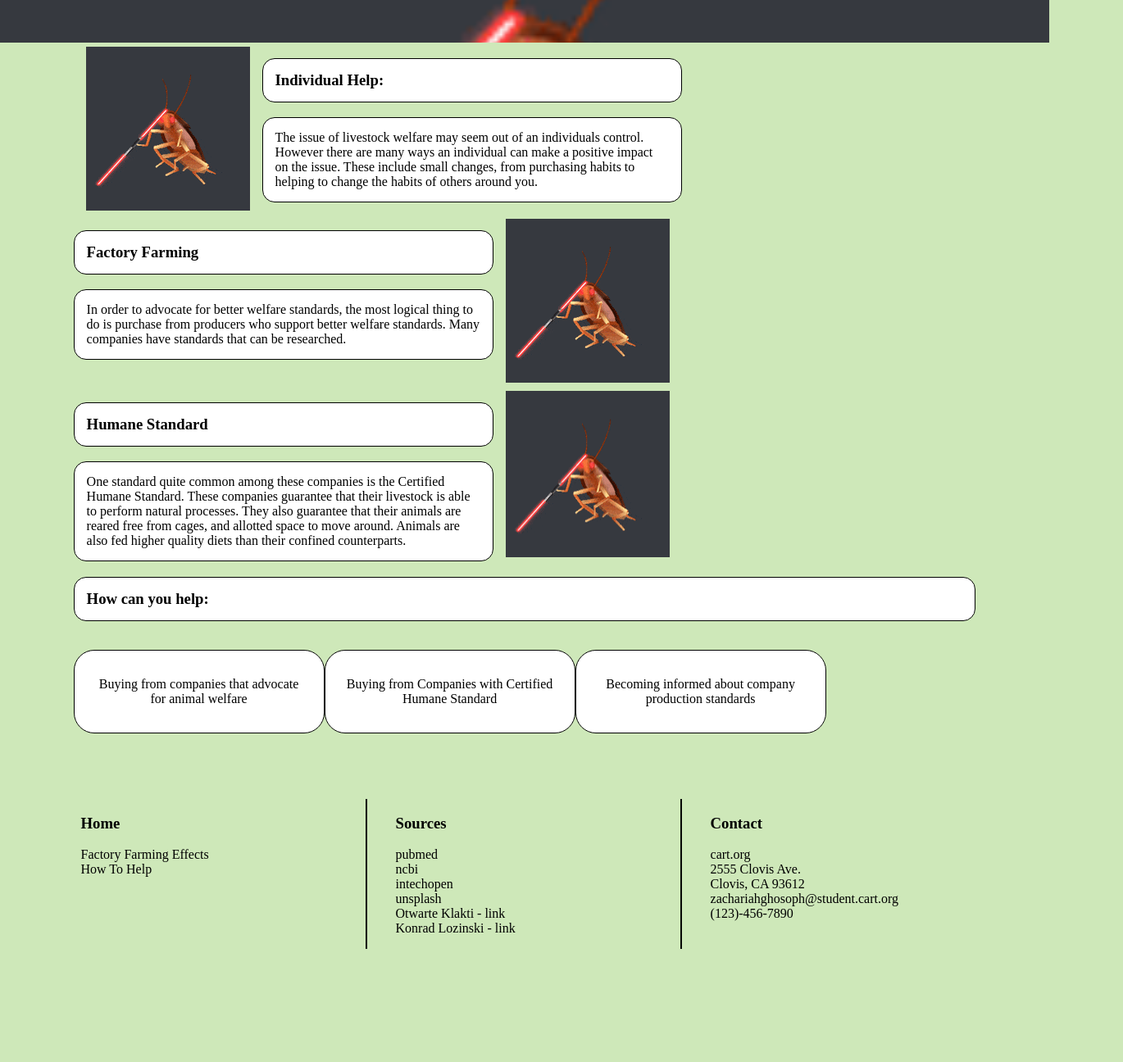
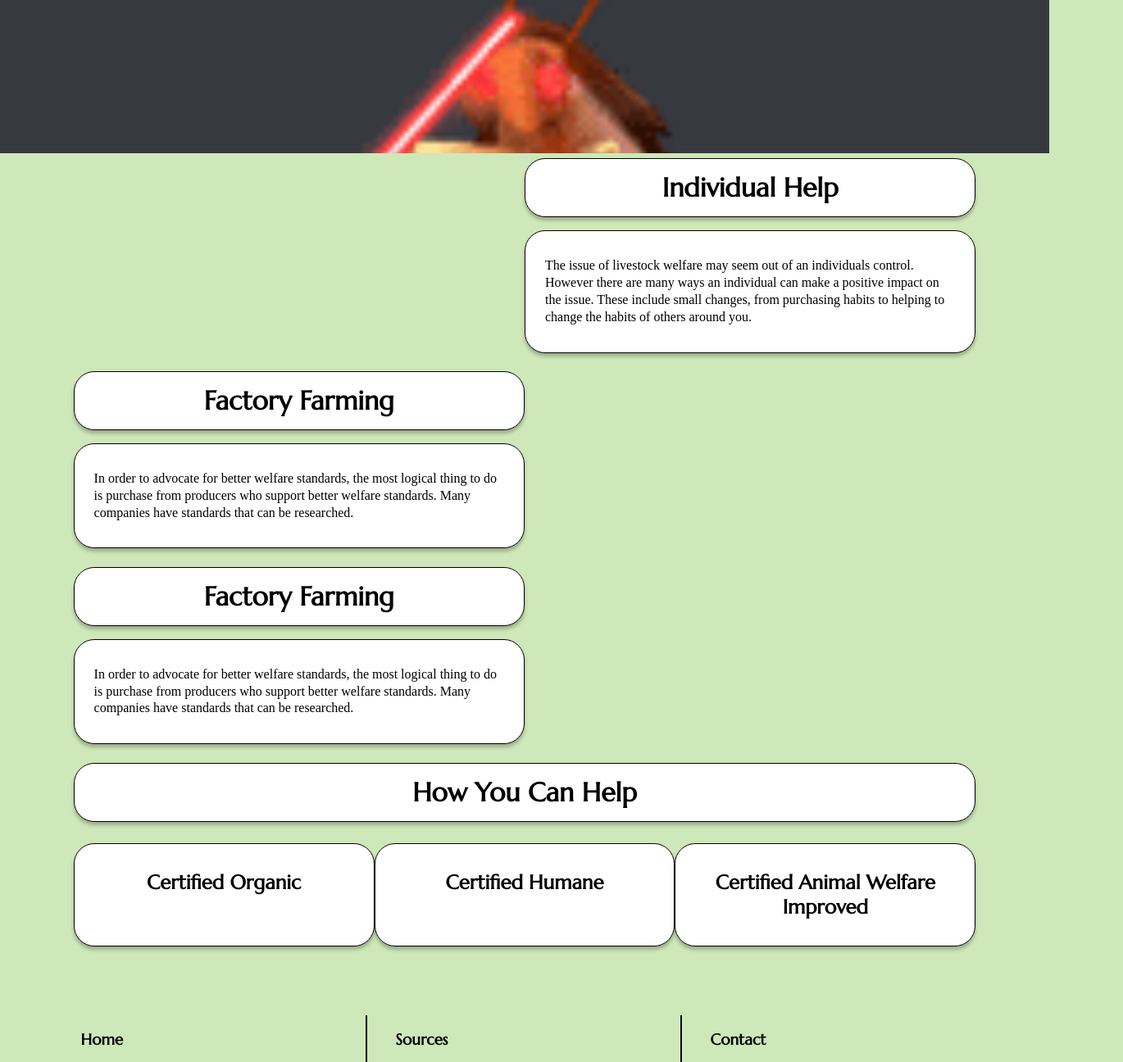
Before and after one commit to zachghosoph/Project-2, a plain HTML site: page help.html in a window 1280 px wide. Shown: the part 587-1883 px from the top of the page at 82% size, 1370 px wide, since content can reach past the window. Before the commit the page ends 1809 px from the top, so only its background shows below. Drawn offline with Linux system fonts and the light colour scheme; a web font is replaced by a local one.

Commit message:
Donovan Burrola
Reformatted some html structuring, imported fonts, and added content to some pages.

```diff
--- a/factory.html
+++ b/factory.html
@@ -6,6 +6,9 @@
     <meta name="viewport" content="width=device-width, initial-scale=1.0">
     <title>Factory Farming</title>
     <link rel="stylesheet" href="style.css">
+    <link rel="preconnect" href="https://fonts.googleapis.com">
+    <link rel="preconnect" href="https://fonts.gstatic.com" crossorigin>
+    <link href="https://fonts.googleapis.com/css2?family=Inria+Serif&family=Marcellus&display=swap" rel="stylesheet">
 </head>
 <body>
     <header>
--- a/help.html
+++ b/help.html
@@ -6,6 +6,14 @@
     <meta name="viewport" content="width=device-width, initial-scale=1.0">
     <title>Document</title>
     <link rel="stylesheet" href="style.css">
+    <link rel="preconnect" href="https://fonts.googleapis.com">
+    <link rel="preconnect" href="https://fonts.gstatic.com" crossorigin>
+    <link href="https://fonts.googleapis.com/css2?family=Inria+Serif&family=Marcellus&display=swap" rel="stylesheet">
+    <style>
+        .flexbox4-content{
+            width: 30%;
+        }
+    </style>
 </head>
 <body>
     <header>
@@ -27,12 +35,51 @@
         </div>
         <div class="heroArea">
             <div class="heroText">
-                <h1>Home</h1>
+                <h1>How You Can Help</h1>
             </div>
         </div>
     </header>
     <main>
-        <div class="row">
+        <div class="content reverse">
+            <div class="overview">
+                <h3>Individual Help</h3>
+                <p>
+                    The issue of livestock welfare may seem out of an individuals
+                    control. However there are many ways an individual can make a
+                    positive impact on the issue. These include small changes, from
+                    purchasing habits to helping to change the habits of others around you.
+                </p>
+            </div>
+        </div>
+        <div class="content ">
+            <div class="overview">
+                <h3>Factory Farming</h3>
+                <p>
+                    In order to advocate for better welfare standards, the most logical
+                    thing to do is purchase from producers who support better welfare
+                    standards. Many companies have standards that can be researched.
+                </p>
+            </div>
+        </div>
+        <div class="content ">
+            <div class="overview">
+                <h3>Factory Farming</h3>
+                <p>
+                    In order to advocate for better welfare standards, the most logical
+                    thing to do is purchase from producers who support better welfare
+                    standards. Many companies have standards that can be researched.
+                </p>
+            </div>
+        </div>
+        <h3 class="confinement-head background">How You Can Help</h3>
+        <div class="flexbox4">
+            <h2 class="flexbox4-content background ">Certified Organic</h2>
+            <h2 class="flexbox4-content background">Certified Humane</h2>
+            <h2 class="flexbox4-content background">Certified Animal Welfare Improved</h2>
+        </div>
+
+
+        <!-- <div class="row">
             <img src="img/200w.gif" alt="">
             <div class="column">
             <h3>
@@ -79,7 +126,7 @@
             <p class="flexbox4-content">Buying from Companies with Certified Humane Standard</p>
             <p class="flexbox4-content">Becoming informed about company production standards</p>
         </div>
-    </div>
+    </div> -->
     </main>
     <footer>
         <div class="flexDaddy">
--- a/style.css
+++ b/style.css
@@ -82,6 +82,8 @@ h1{
     border-radius: 15px;
     padding: 20px;
     border: black solid 2px;
+    text-decoration: none;
+    color: black;
 }
 
 
@@ -176,6 +178,7 @@ h1{
 
 .p-content {
     padding:2rem 1.5rem;
+    font-family: 'Inria Serif', serif;
 }
 
 footer{
@@ -263,3 +266,12 @@ margin:0px;
     width: 100%;
     justify-content: space-around;
 }
+
+p,
+a{
+    font-family: 'Inria Serif', serif;
+}
+
+h1,
+h2,
+h3{font-family: 'Marcellus', serif; }
```
Also changed, not shown: humane.html (+37 -33 lines), index.html (+5 -0 lines).
